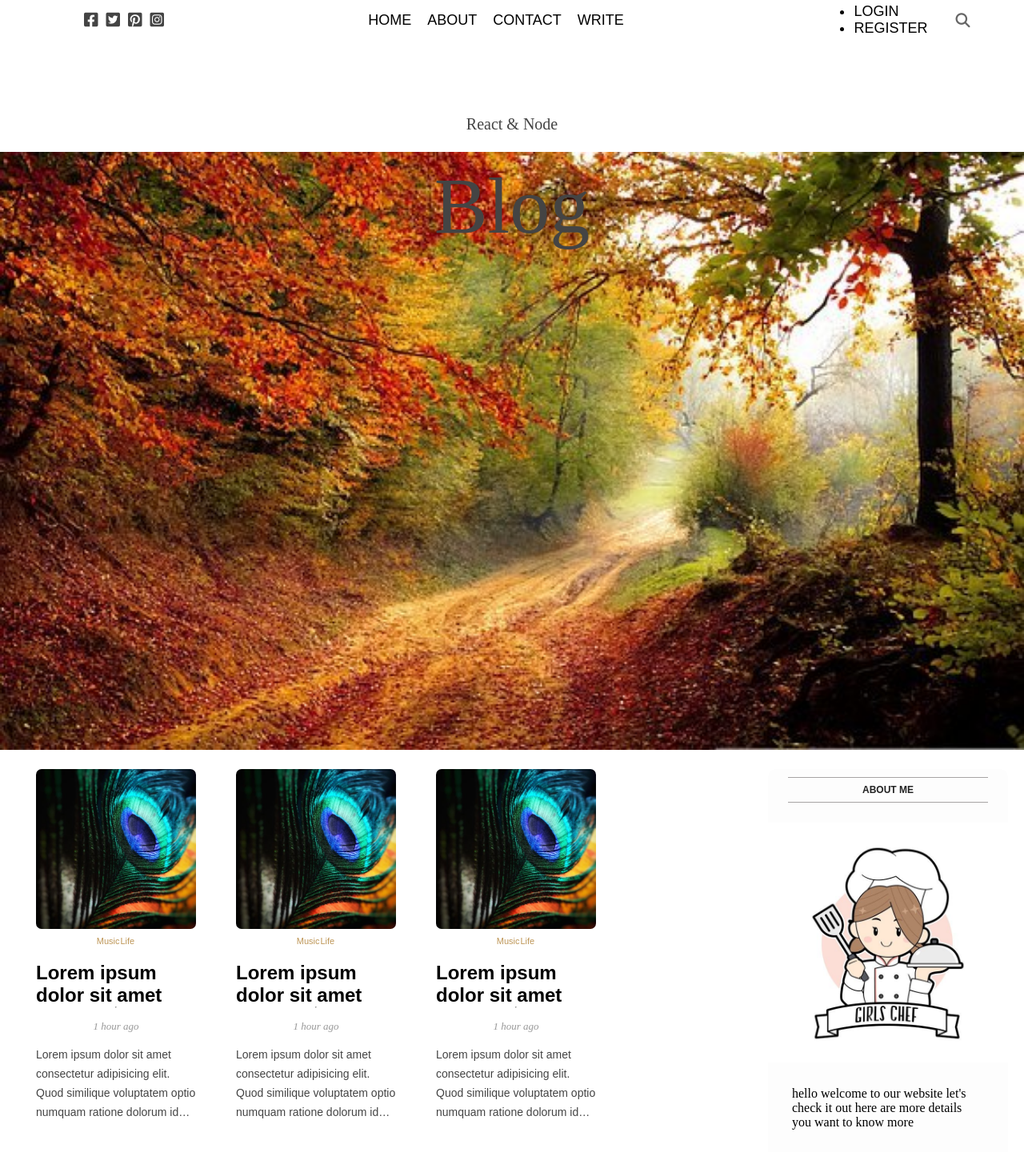
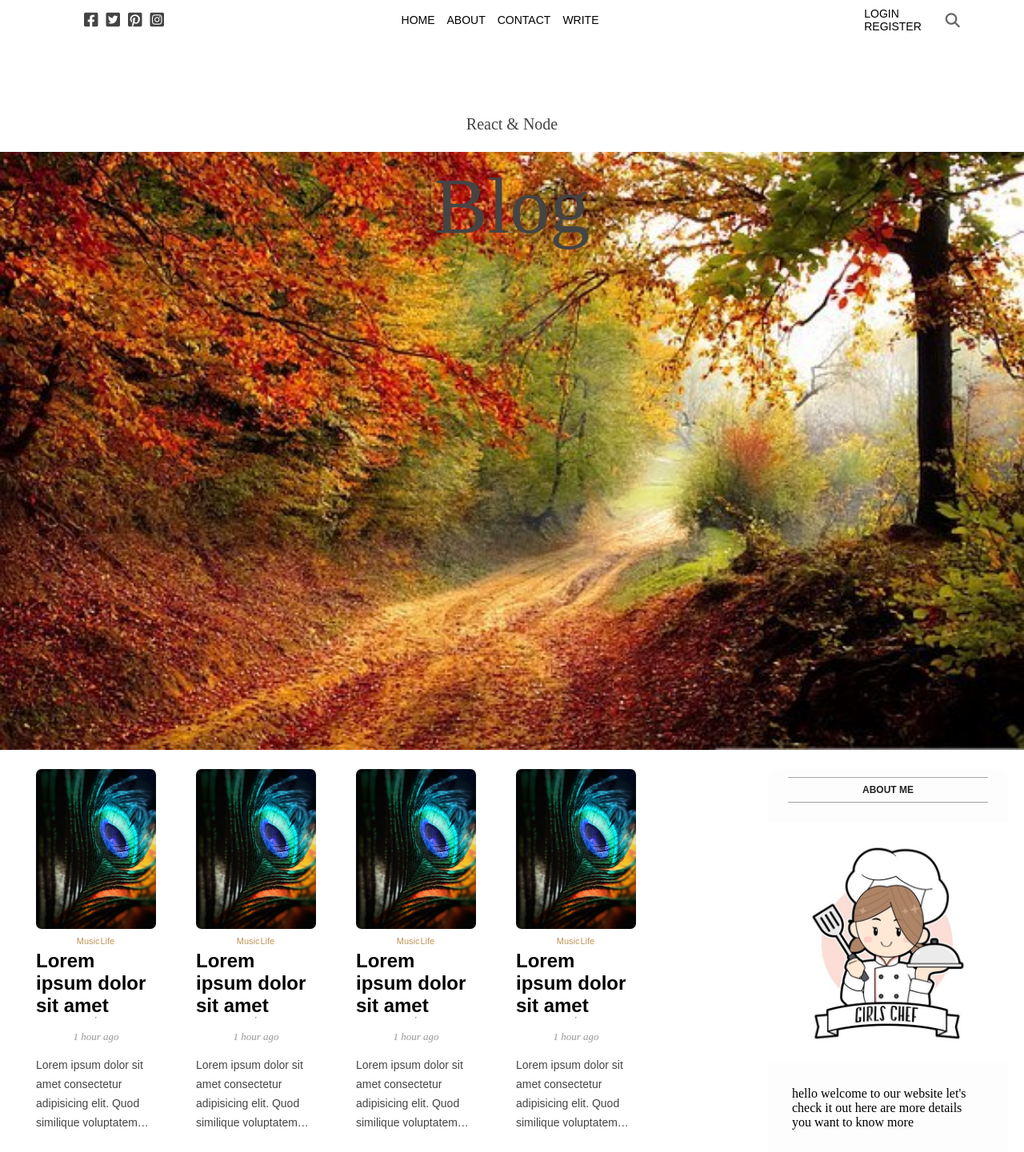
Before and after one commit to Nancy-Johnson/blog-fe, a React (Create React App) app: page / in a window 1280 px wide. Shown: the top 1441 px of the page at 80% size. Built offline with nearby package versions, Linux system fonts and the light colour scheme.

Commit message:
new changes on 08/03/23

```diff
--- a/src/App.js
+++ b/src/App.js
@@ -31,7 +31,7 @@ function App() {
 
       </Routes>
       <Routes>
-         <Route path="/post/:postId" element={<Single />} />
+         <Route path="/single" element={<Single />} />
 
       </Routes>
       <Routes>
--- a/src/components/post/Post.jsx
+++ b/src/components/post/Post.jsx
@@ -1,5 +1,6 @@
 import "./post.css"
 import feather from "../../img/feather.jpeg"
+import { Link } from "react-router-dom"
 
 export default function post(){
     return(
@@ -11,10 +12,11 @@ export default function post(){
             />
             <div className="postInfo">
                 <div className="postCats">
-                    <span className="postCat">Music</span>
+                <span className="postCat">Music</span>
                     <span className="postCat">Life</span>
                 </div>
-                <span className="postTitle">Lorem ipsum dolor sit amet </span>
+                <Link className="link" to="/Single">
+                <span className="postTitle">Lorem ipsum dolor sit amet </span>  </Link>
                 <hr/>
                 <span className="postDate">1 hour ago</span>
             </div>
--- a/src/components/post/post.css
+++ b/src/components/post/post.css
@@ -1,5 +1,5 @@
 .post{
-    width: 200px;
+    width: 150px;
     margin: 0px 25px 40px 25px;
 }
 
--- a/src/components/singlePost/SinglePost.jsx
+++ b/src/components/singlePost/SinglePost.jsx
@@ -1,6 +1,6 @@
 import "./singlePost.css"
 import tajmahal from "../../img/tajmahal.jpg"
-import { Link } from "react-router-dom"
+
 
 export default function SinglePost(){
         return(
@@ -50,8 +50,7 @@ export default function SinglePost(){
                      Dolores magni sapiente provident quo,
                      dolorem dignissimos? Cumque ullam ratione sint explicabo!
                 </p>
-              </div>
-              <Link className="link" to="/single">More About</Link>
-            </div>
+        </div>
+        </div>
         );
 }
--- a/src/components/topbar/topbar.css
+++ b/src/components/topbar/topbar.css
@@ -40,10 +40,11 @@
     list-style : none;
 }
 .topListItem{
-    margin-right:20px;
-    font-size:18px;
+    margin-right:15px;
+    font-size:14px;
     font-weight: 300;
     cursor:pointer;
+    list-style: none outside none;
 }
 .topSearchIcon{
     font-size:18px;
```
